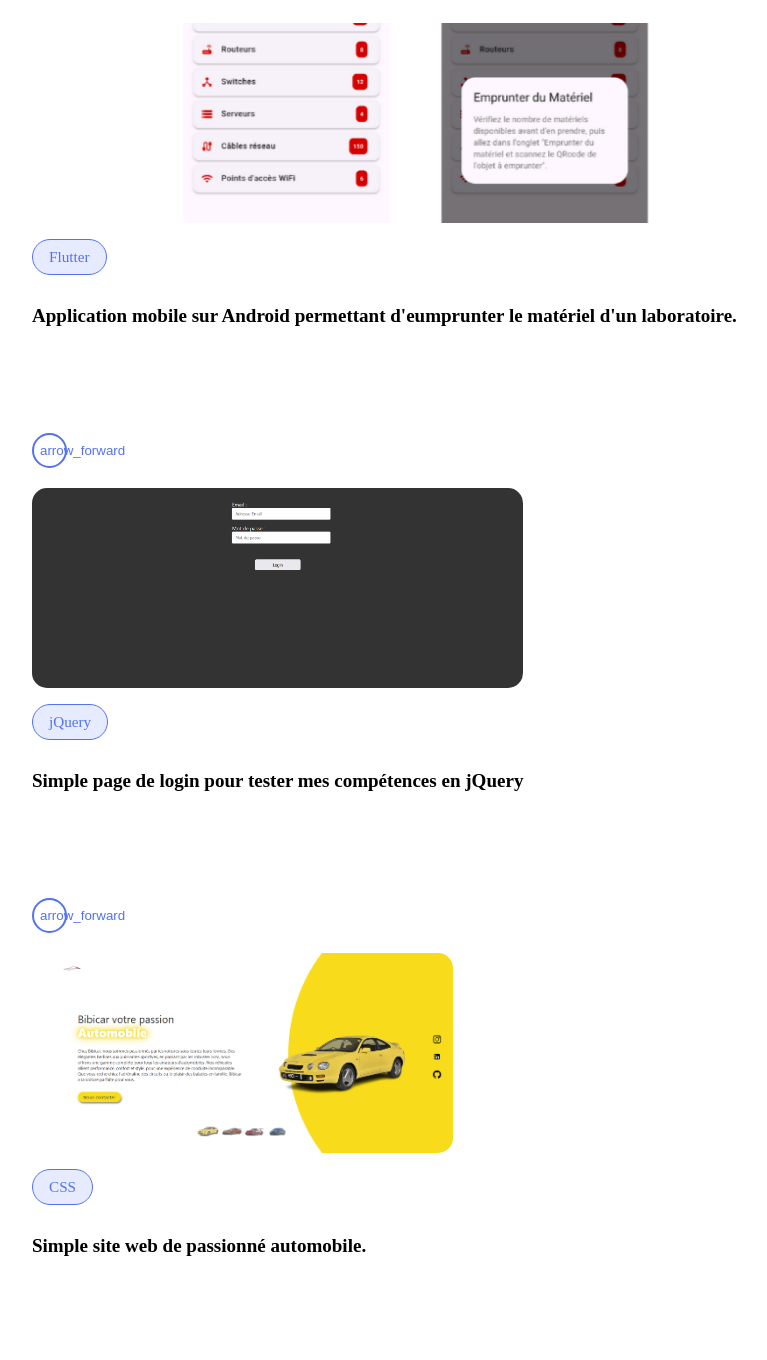
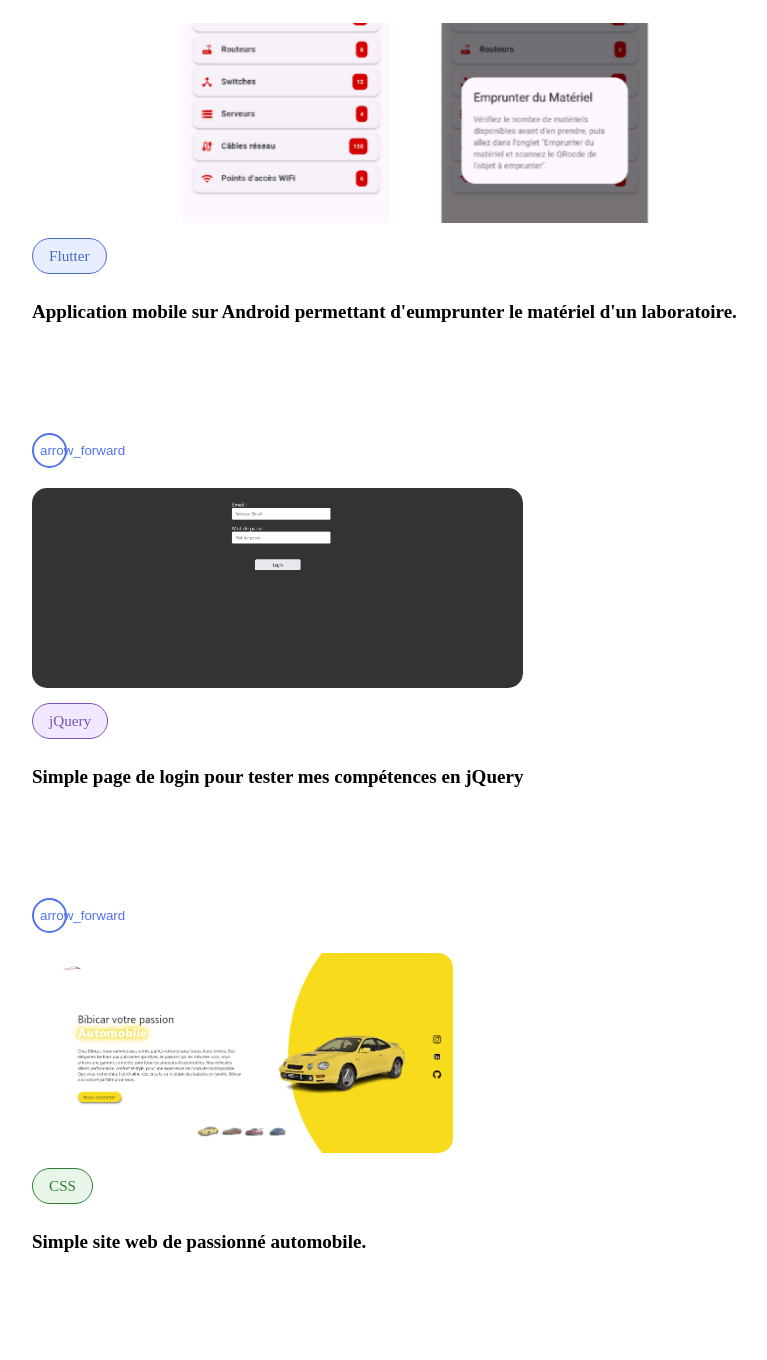
Before and after one commit to theoc0702/theoc0702.github.io, a plain HTML site: page views/realisation.html in a window 1280 px wide. Shown: the part 231-1591 px from the top of the page, without its empty margins (133-900 px from the left). Drawn offline with Linux system fonts and the light colour scheme; files whose address does not match are found by name.

Commit message:
Update realisation.css

```diff
--- a/views/realisation.css
+++ b/views/realisation.css
@@ -74,16 +74,47 @@ body {
 }
 
 .badge {
-    color: #5372F0;
-    border: 1px solid #5372F0;
     padding: 8px 16px;
     font-size: 0.95rem;
     font-weight: 500;
-    background: #dde4ffb6;
-    margin: 16px 0 18px;
     width: fit-content;
     border-radius: 50px;
     display: inline-block;
+}
+
+/* Badge Flutter - Bleu pastel */
+.badge.flutter {
+    color: #4B6BC1;
+    border: 1px solid #4B6BC1;
+    background: #E6EEFF;
+}
+
+/* Badge jQuery - Violet pastel */
+.badge.jQuery {
+    color: #7952B3;
+    border: 1px solid #7952B3;
+    background: #F3E9FF;
+}
+
+/* Badge CSS - Vert pastel */
+.badge.CSS {
+    color: #2E7D32;
+    border: 1px solid #2E7D32;
+    background: #E8F5E9;
+}
+
+/* Badge JavaScript - Jaune pastel */
+.badge.JS {
+    color: #B4A647;
+    border: 1px solid #B4A647;
+    background: #FFF8E1;
+}
+
+/* Badge Angular - Rouge pastel */
+.badge.Angular {
+    color: #C2185B;
+    border: 1px solid #C2185B;
+    background: #FCE4EC;
 }
 
 .card-title {
@@ -121,6 +152,8 @@ body {
     background: #5372F0;
 }
 
+
+
 /* Media queries pour la page réalisation */
 @media screen and (max-width: 768px) {
     body.realisation {
```
